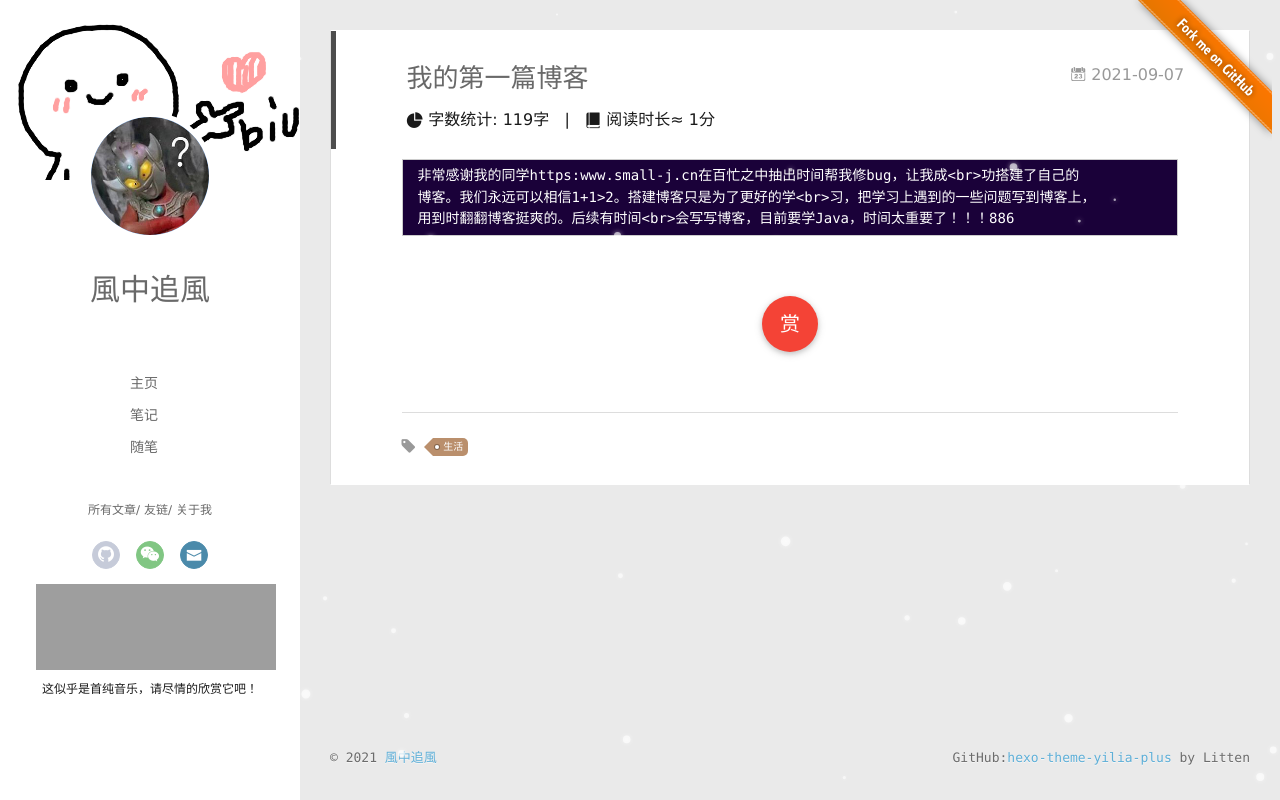
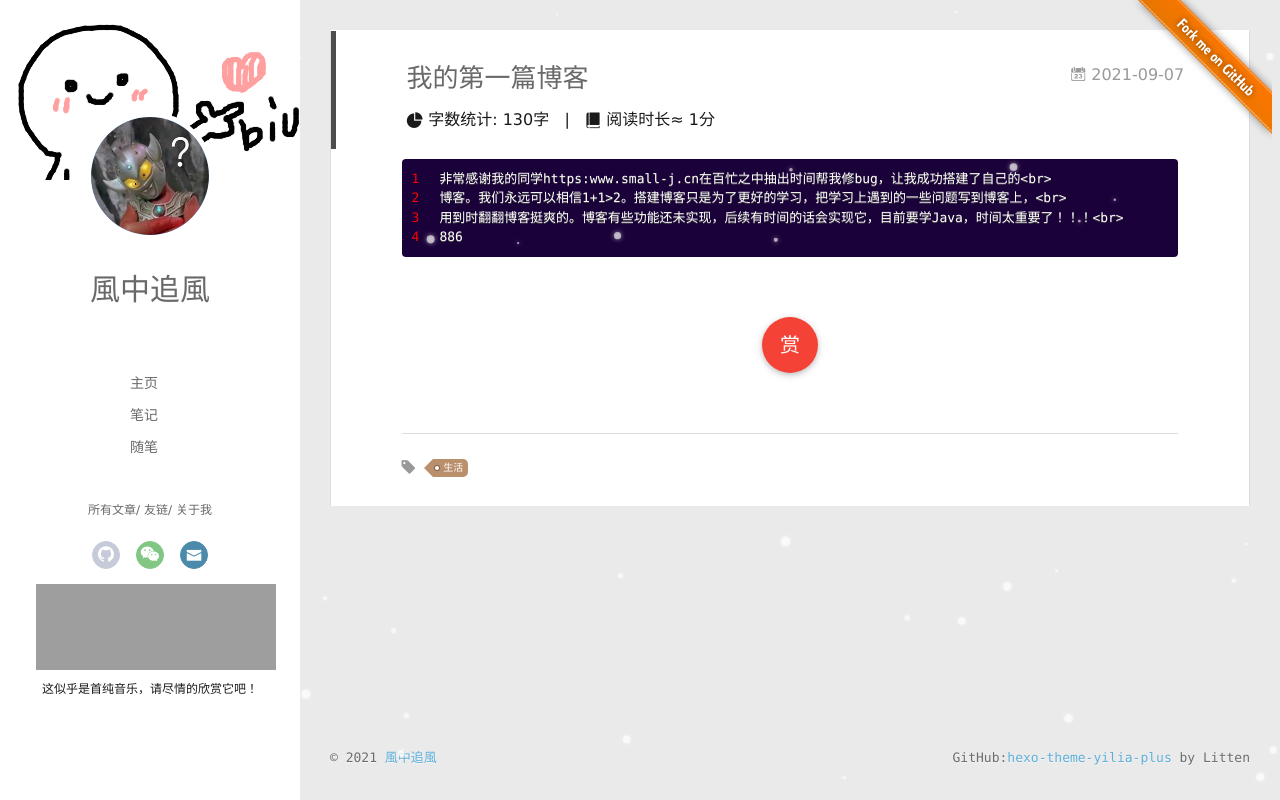
Before and after one commit to yaozongqing/blog, a plain HTML site: page 2021/09/07/my-first-blog/index.html in a window 1280 px wide. Drawn offline with Linux system fonts and the light colour scheme; some packages are replaced by stand-ins of ours; files that its build step writes are made by us from their sources; grey boxes are pictures that could not be loaded; a script that the page names is missing.

Commit message:
Site updated: 2021-09-07 21:34:09

```diff
--- a/2021/09/07/my-first-blog/index.html
+++ b/2021/09/07/my-first-blog/index.html
@@ -10,15 +10,15 @@
   <meta name="generator" content="hexo-theme-yilia-plus">
   <meta name="viewport" content="width=device-width, initial-scale=1, maximum-scale=1">
 
-  <meta name="description" content="非常感谢我的同学https:www.small-j.cn在百忙之中抽出时间帮我修bug，让我成&lt;br&gt;功搭建了自己的 博客。我们永远可以相信1+1&gt;2。搭建博客只是为了更好的学&lt;br&gt;习，把学习上遇到的一些问题写到博客上， 用到时翻翻博客挺爽的。后续有时间&lt;br&gt;会写写博客，目前要学Java，时间太重要了！！！886">
+  <meta name="description" content="1234非常感谢我的同学https:www.small-j.cn在百忙之中抽出时间帮我修bug，让我成功搭建了自己的&lt;br&gt;博客。我们永远可以相信1+1&gt;2。搭建博客只是为了更好的学习，把学习上遇到的一些问题写到博客上，&lt;br&gt;用到时翻翻博客挺爽的。博客有些功能还未实现，后续有时间的话会实现它，目前要学Java，时间太重要了！！！&lt;br&gt;886">
 <meta property="og:type" content="article">
 <meta property="og:title" content="我的第一篇博客">
 <meta property="og:url" content="https://yaozongqing.github.io.git/blog/2021/09/07/my-first-blog/index.html">
 <meta property="og:site_name" content="風中追風">
-<meta property="og:description" content="非常感谢我的同学https:www.small-j.cn在百忙之中抽出时间帮我修bug，让我成&lt;br&gt;功搭建了自己的 博客。我们永远可以相信1+1&gt;2。搭建博客只是为了更好的学&lt;br&gt;习，把学习上遇到的一些问题写到博客上， 用到时翻翻博客挺爽的。后续有时间&lt;br&gt;会写写博客，目前要学Java，时间太重要了！！！886">
+<meta property="og:description" content="1234非常感谢我的同学https:www.small-j.cn在百忙之中抽出时间帮我修bug，让我成功搭建了自己的&lt;br&gt;博客。我们永远可以相信1+1&gt;2。搭建博客只是为了更好的学习，把学习上遇到的一些问题写到博客上，&lt;br&gt;用到时翻翻博客挺爽的。博客有些功能还未实现，后续有时间的话会实现它，目前要学Java，时间太重要了！！！&lt;br&gt;886">
 <meta property="og:locale" content="en_US">
 <meta property="article:published_time" content="2021-09-07T13:02:47.000Z">
-<meta property="article:modified_time" content="2021-09-07T13:30:09.975Z">
+<meta property="article:modified_time" content="2021-09-07T13:33:50.282Z">
 <meta property="article:author" content="風中追風">
 <meta property="article:tag" content="生活">
 <meta name="twitter:card" content="summary">
@@ -247,7 +247,7 @@
       <!-- 百度字体平台:http://fontstore.baidu.com/static/editor/index.html -->
       <i class="icon-statistics"></i>
       <span class="post-meta-item-text"> 字数统计:</span>
-      <span class="post-count">119字</span>
+      <span class="post-count">130字</span>
     </span>
   </span>
 
@@ -267,10 +267,8 @@
 
   <div class="article-entry" itemprop="articleBody">
 
-    <pre><code>非常感谢我的同学https:www.small-j.cn在百忙之中抽出时间帮我修bug，让我成&lt;br&gt;功搭建了自己的
-博客。我们永远可以相信1+1&gt;2。搭建博客只是为了更好的学&lt;br&gt;习，把学习上遇到的一些问题写到博客上，
-用到时翻翻博客挺爽的。后续有时间&lt;br&gt;会写写博客，目前要学Java，时间太重要了！！！886
-</code></pre>
+    <figure class="highlight html"><table><tr><td class="gutter"><pre><span class="line">1</span><br><span class="line">2</span><br><span class="line">3</span><br><span class="line">4</span><br></pre></td><td class="code"><pre><span class="line">非常感谢我的同学https:www.small-j.cn在百忙之中抽出时间帮我修bug，让我成功搭建了自己的<span class="tag">&lt;<span class="name">br</span>&gt;</span></span><br><span class="line">博客。我们永远可以相信1+1&gt;2。搭建博客只是为了更好的学习，把学习上遇到的一些问题写到博客上，<span class="tag">&lt;<span class="name">br</span>&gt;</span></span><br><span class="line">用到时翻翻博客挺爽的。博客有些功能还未实现，后续有时间的话会实现它，目前要学Java，时间太重要了！！！<span class="tag">&lt;<span class="name">br</span>&gt;</span></span><br><span class="line">886</span><br></pre></td></tr></table></figure>
+
 
 
 
```
Also changed, not shown: index.html (+2 -4 lines).
